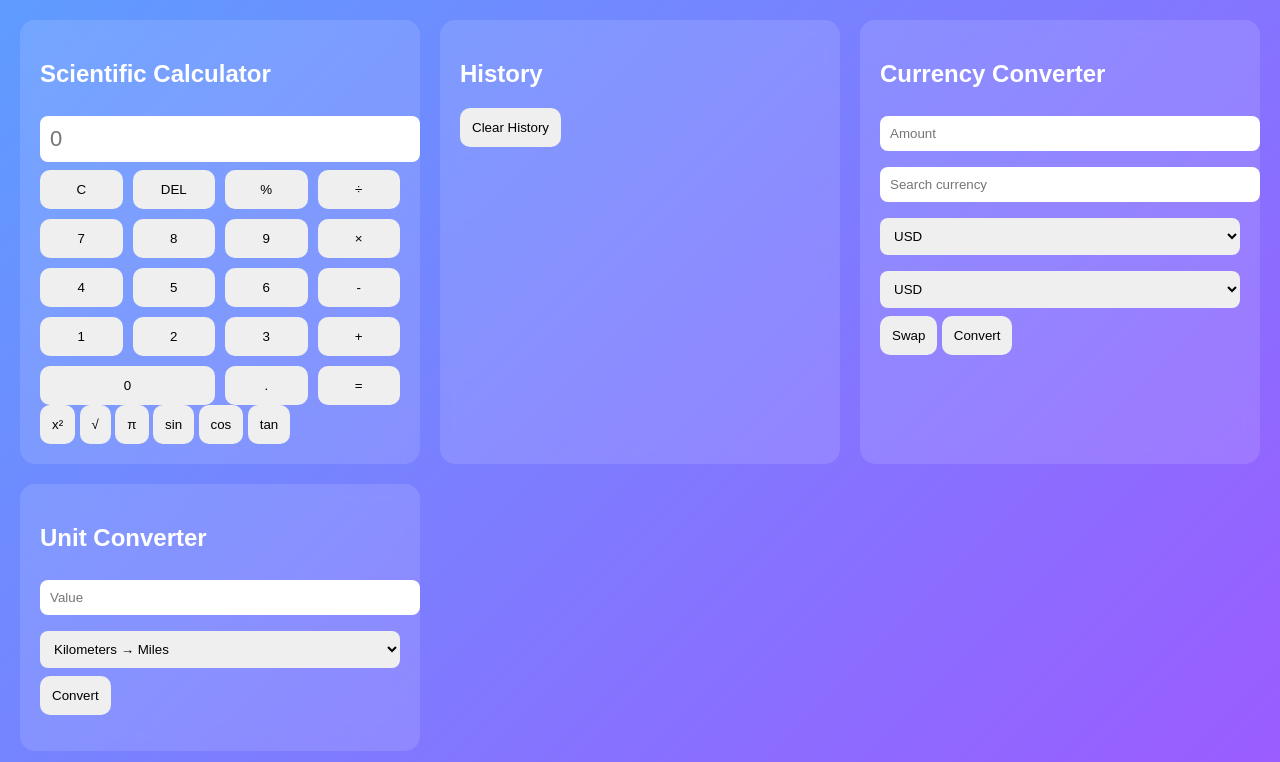
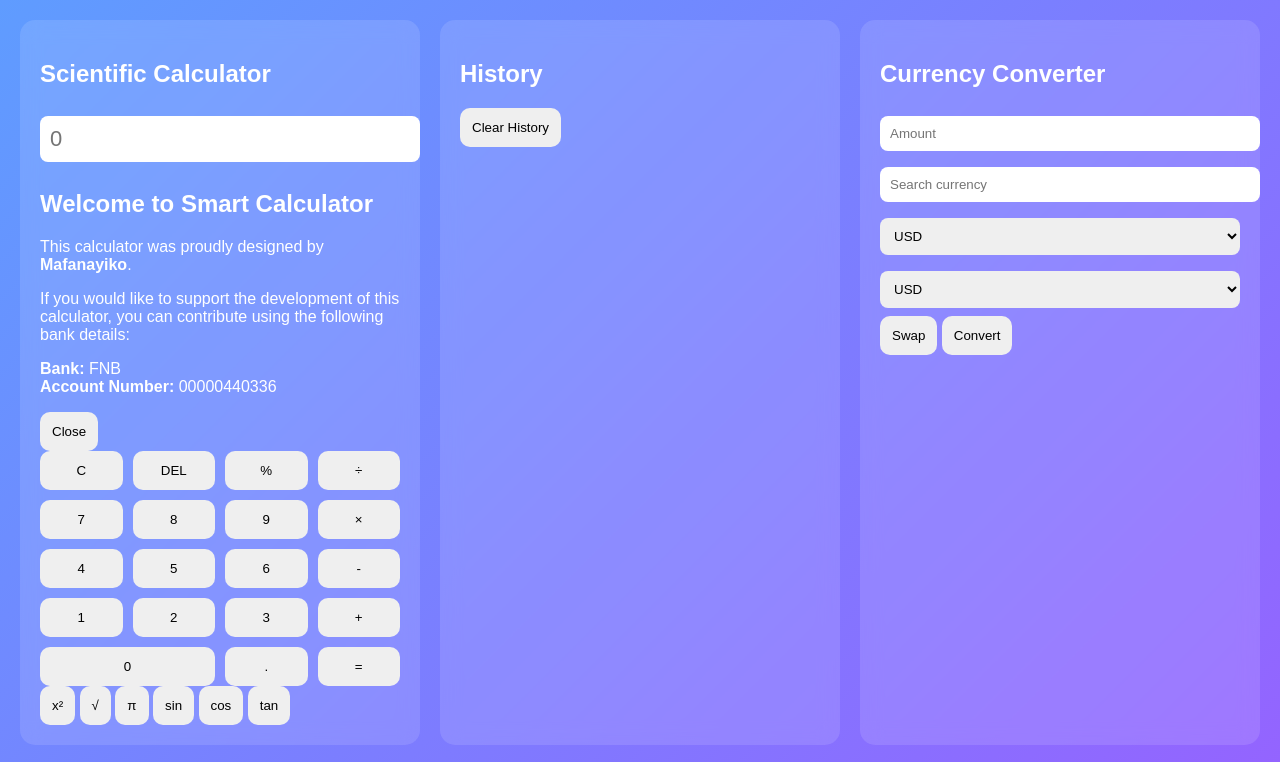
Before and after one commit to kamunima33-source/Mafanayiko-, a plain HTML site: page index.html in a window 1280 px wide. Shown: the top 762 px of the page. Drawn offline with Linux system fonts and the light colour scheme.

Commit message:
Update index.html

```diff
--- a/index.html
+++ b/index.html
@@ -14,6 +14,27 @@
 <div class="card calculator">
 <h2>Scientific Calculator</h2>
 <input id="display" readonly placeholder="0">
+  <div id="welcomePopup" class="popup">
+    <div class="popup-content">
+        <h2>Welcome to Smart Calculator</h2>
+
+        <p>
+            This calculator was proudly designed by <strong>Mafanayiko</strong>.
+        </p>
+
+        <p>
+            If you would like to support the development of this calculator,
+            you can contribute using the following bank details:
+        </p>
+
+        <p>
+            <strong>Bank:</strong> FNB <br>
+            <strong>Account Number:</strong> 00000440336
+        </p>
+
+        <button onclick="closePopup()">Close</button>
+    </div>
+</div>
 
 <div class="buttons">
 <button onclick="clearDisplay()">C</button>
@@ -97,6 +118,10 @@
 <script src="history.js"></script>
 <script src="currency.js"></script>
 <script src="unit.js"></script>
-
+<script>
+function closePopup(){
+    document.getElementById("welcomePopup").style.display="none";
+}
+</script>
 </body>
 </html>
```
